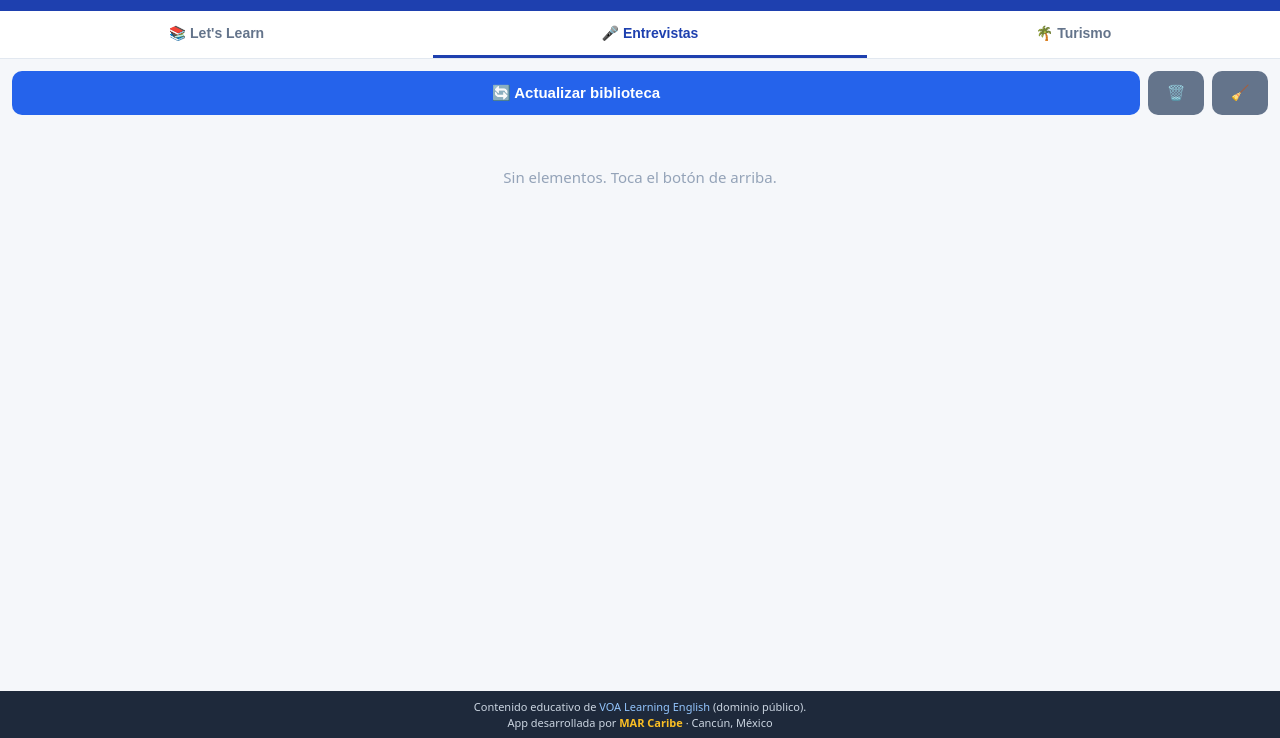
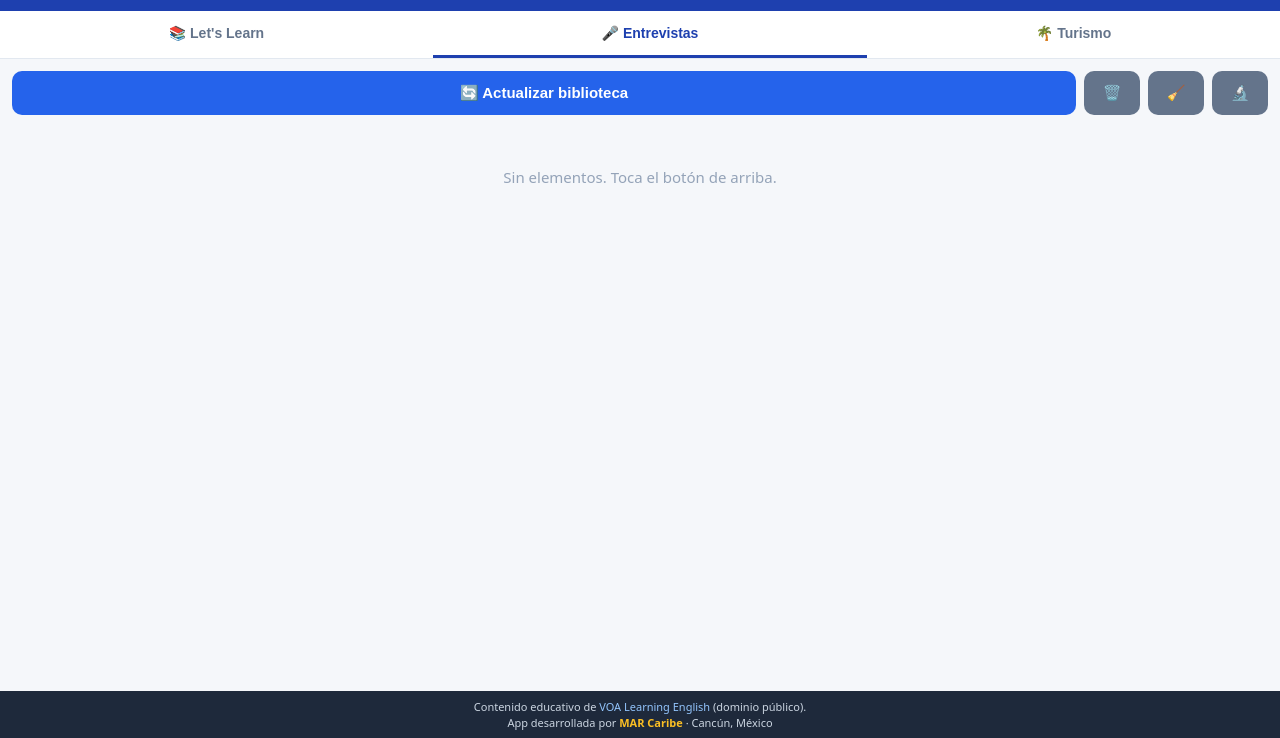
Before and after one commit to angelvmar-proyecto/voa, a website: page www/index.html in a window 1280 px wide. Both pictures are taken after a click on the button "🎤 Entrevistas". Shown: the part 62-800 px from the top of the page. Drawn offline with Linux system fonts and the light colour scheme.

Commit message:
Diagnostico especifico para Entrevistas

```diff
--- a/www/index.html
+++ b/www/index.html
@@ -35,6 +35,7 @@
     <button onclick="actualizarBiblioteca('entrevistas')">🔄 Actualizar biblioteca</button>
     <button class="sec" onclick="borrarBiblioteca('entrevistas')">🗑️</button>
     <button class="sec" onclick="borrarTextos('entrevistas')" title="Borrar textos">🧹</button>
+    <button class="sec" onclick="diagnosticarEntrevista()" title="Diagnóstico Entrevistas">🔬</button>
   </div>
   <div id="estado-entrevistas" style="display:none"></div>
   <div id="lista-entrevistas"><div class="vacio">Toca "Actualizar biblioteca" para empezar</div></div>
@@ -60,6 +61,7 @@
 <script src="js/voa.js"></script>
 <script src="js/diag.js"></script>
 <script src="js/diag2.js"></script>
+<script src="js/diag3.js"></script>
 <script src="js/turismo.js"></script>
 <script src="js/app.js"></script>
 </body>
--- /dev/null
+++ b/www/js/diag3.js
@@ -0,0 +1,113 @@
+async function diagnosticarEntrevista() {
+  var items = await leerJSON('biblioteca_entrevistas.json');
+  if (!items || !items.length) {
+    alert('Carga la lista de Entrevistas primero');
+    return;
+  }
+
+  var cont = document.getElementById('diag-output');
+  if (!cont) {
+    cont = document.createElement('div');
+    cont.id = 'diag-output';
+    cont.className = 'texto-box';
+    cont.style.marginTop = '12px';
+    cont.style.maxHeight = '60vh';
+    document.getElementById('lista-entrevistas').parentNode.insertBefore(cont, document.getElementById('lista-entrevistas'));
+  }
+  cont.textContent = '⏳ Analizando...';
+
+  var informe = [];
+  var url = items[0].pagina;
+  informe.push('URL original: ' + url);
+
+  // Probar AMP
+  var ampUrl = url.replace('/a/', '/amp/');
+  informe.push('URL AMP: ' + ampUrl);
+  informe.push('');
+
+  var htmlAmp = '';
+  try {
+    htmlAmp = await bajar(ampUrl, true);
+    informe.push('✅ AMP descargado: ' + htmlAmp.length + ' caracteres');
+  } catch (e) {
+    informe.push('❌ AMP falló: ' + e.message);
+  }
+
+  var htmlNorm = '';
+  try {
+    htmlNorm = await bajar(url, true);
+    informe.push('✅ Normal descargado: ' + htmlNorm.length + ' caracteres');
+  } catch (e) {
+    informe.push('❌ Normal falló: ' + e.message);
+  }
+  informe.push('');
+
+  // Analizar AMP
+  if (htmlAmp) {
+    informe.push('=== ANÁLISIS AMP ===');
+    informe.push('Contiene <body>: ' + /<body/i.test(htmlAmp));
+    informe.push('Contiene class="wsw": ' + /class="wsw"/i.test(htmlAmp));
+    informe.push('Contiene id="article-content": ' + /id="article-content"/i.test(htmlAmp));
+    informe.push('Contiene <article: ' + /<article/i.test(htmlAmp));
+    informe.push('Contiene <p>: ' + /<p[\s>]/i.test(htmlAmp));
+
+    // Buscar primeras palabras del titulo en el HTML
+    var tituloCorto = (items[0].titulo || '').split(' - ')[0].slice(0, 30);
+    var idx = htmlAmp.indexOf(tituloCorto);
+    informe.push('Titulo "' + tituloCorto + '" aparece: ' + (idx >= 0 ? 'SÍ (pos ' + idx + ')' : 'NO'));
+
+    // Contar parrafos
+    var doc = new DOMParser().parseFromString(htmlAmp, 'text/html');
+    var todosP = doc.querySelectorAll('p');
+    informe.push('Total <p> en AMP: ' + todosP.length);
+
+    var wsw = doc.querySelector('.wsw');
+    if (wsw) {
+      var pWsw = wsw.querySelectorAll('p');
+      informe.push('<p> dentro de .wsw: ' + pWsw.length);
+      var textoWsw = wsw.innerText || '';
+      informe.push('Longitud texto .wsw: ' + textoWsw.length);
+      informe.push('');
+      informe.push('--- Primeros 600 chars de .wsw ---');
+      informe.push(textoWsw.slice(0, 600));
+    } else {
+      informe.push('⚠️ No hay .wsw en AMP');
+      var body = doc.body ? doc.body.innerText : '';
+      informe.push('Longitud body: ' + body.length);
+      informe.push('--- Primeros 600 chars del body ---');
+      informe.push(body.slice(0, 600));
+    }
+    informe.push('');
+  }
+
+  // Analizar normal
+  if (htmlNorm) {
+    informe.push('=== ANÁLISIS NORMAL ===');
+    var doc2 = new DOMParser().parseFromString(htmlNorm, 'text/html');
+    var wsw2 = doc2.querySelector('.wsw');
+    if (wsw2) {
+      var textoWsw2 = wsw2.innerText || '';
+      informe.push('Longitud texto .wsw (normal): ' + textoWsw2.length);
+      informe.push('Primeros 300 chars:');
+      informe.push(textoWsw2.slice(0, 300));
+    } else {
+      informe.push('⚠️ No hay .wsw en normal');
+    }
+  }
+
+  var texto = informe.join('\n');
+  cont.textContent = texto;
+
+  // Guardar como archivo
+  try {
+    await Filesystem.writeFile({
+      path: 'diag_entrevista.txt',
+      data: texto,
+      directory: Directory.External,
+      encoding: 'utf8',
+      recursive: true
+    });
+  } catch (e) {}
+
+  alert('Análisis listo. Copia el texto de la pantalla.');
+}
```
